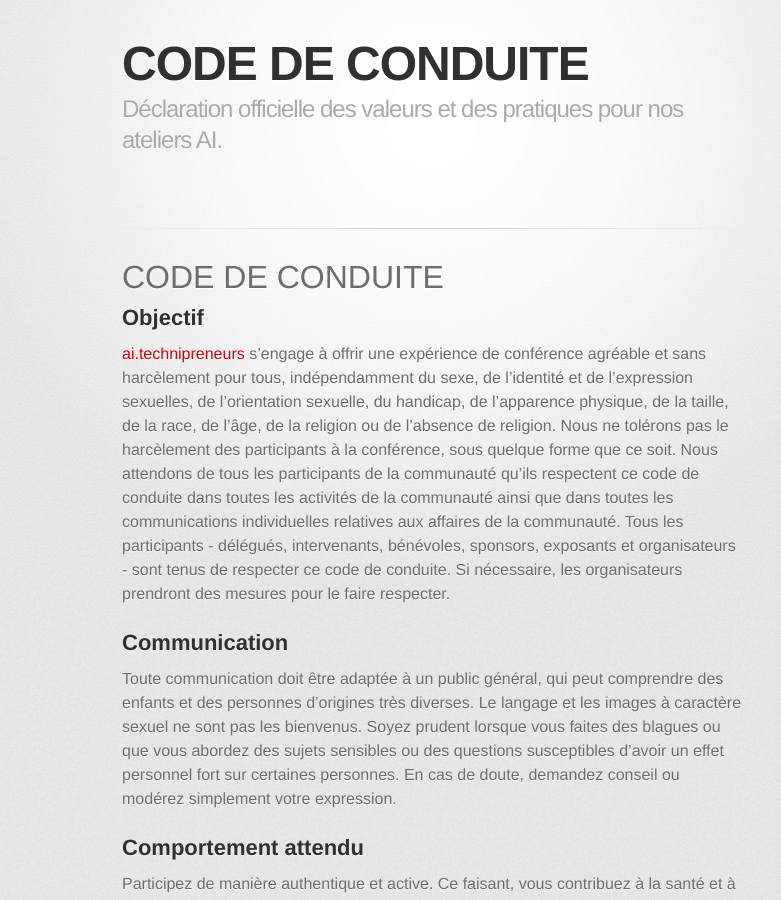
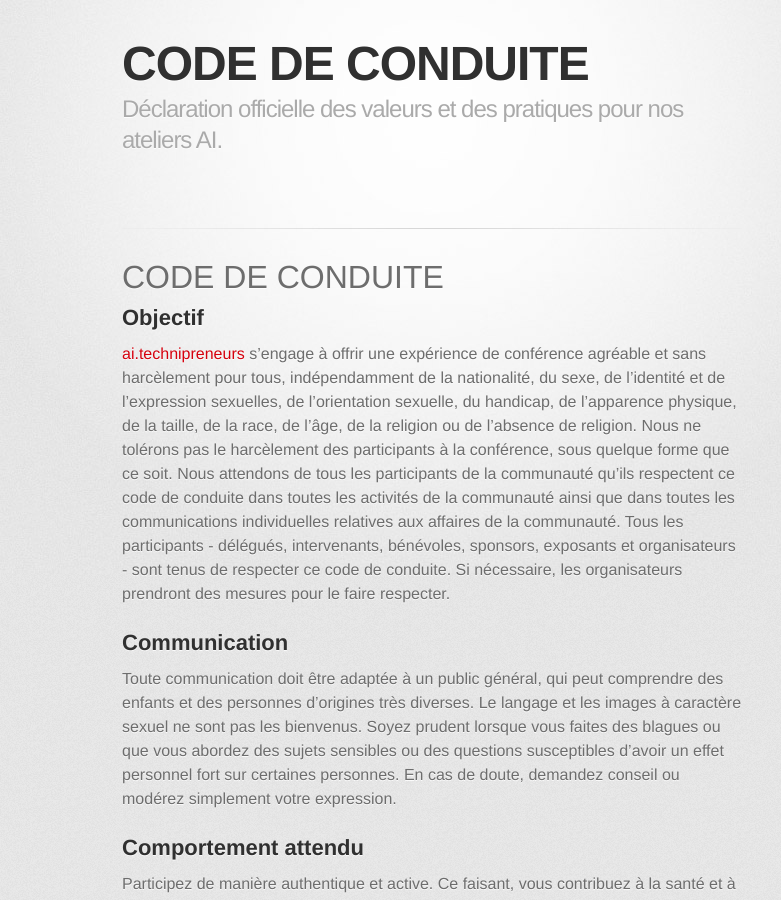
Before and after one commit to ai-technipreneurs/code-conduite-ateliers-ai, a Jekyll site: the page built from index.md, in a window 1280 px wide and 900 px high. Shown: the whole window, without its empty margins (208-989 px from the left). Built offline with Jekyll 4.4.1, drawn with Linux system fonts in a browser that asks for light colours; some web fonts are replaced.

Commit message:
Update index.md

```diff
--- a/index.md
+++ b/index.md
@@ -6,7 +6,7 @@ layout: default
 
 ## Objectif
 
-[ai.technipreneurs](https://github.com/ai-technipreneurs) s'engage à offrir une expérience de conférence agréable et sans harcèlement pour tous, indépendamment du sexe, de l'identité et de l'expression sexuelles, de l'orientation sexuelle, du handicap, de l'apparence physique, de la taille, de la race, de l'âge, de la religion ou de l'absence de religion. Nous ne tolérons pas le harcèlement des participants à la conférence, sous quelque forme que ce soit. Nous attendons de tous les participants de la communauté qu'ils respectent ce code de conduite dans toutes les activités de la communauté ainsi que dans toutes les communications individuelles relatives aux affaires de la communauté. Tous les participants - délégués, intervenants, bénévoles, sponsors, exposants et organisateurs - sont tenus de respecter ce code de conduite. Si nécessaire, les organisateurs prendront des mesures pour le faire respecter.
+[ai.technipreneurs](https://github.com/ai-technipreneurs) s'engage à offrir une expérience de conférence agréable et sans harcèlement pour tous, indépendamment de la nationalité, du sexe, de l'identité et de l'expression sexuelles, de l'orientation sexuelle, du handicap, de l'apparence physique, de la taille, de la race, de l'âge, de la religion ou de l'absence de religion. Nous ne tolérons pas le harcèlement des participants à la conférence, sous quelque forme que ce soit. Nous attendons de tous les participants de la communauté qu'ils respectent ce code de conduite dans toutes les activités de la communauté ainsi que dans toutes les communications individuelles relatives aux affaires de la communauté. Tous les participants - délégués, intervenants, bénévoles, sponsors, exposants et organisateurs - sont tenus de respecter ce code de conduite. Si nécessaire, les organisateurs prendront des mesures pour le faire respecter.
 
 
 ## Communication
```
